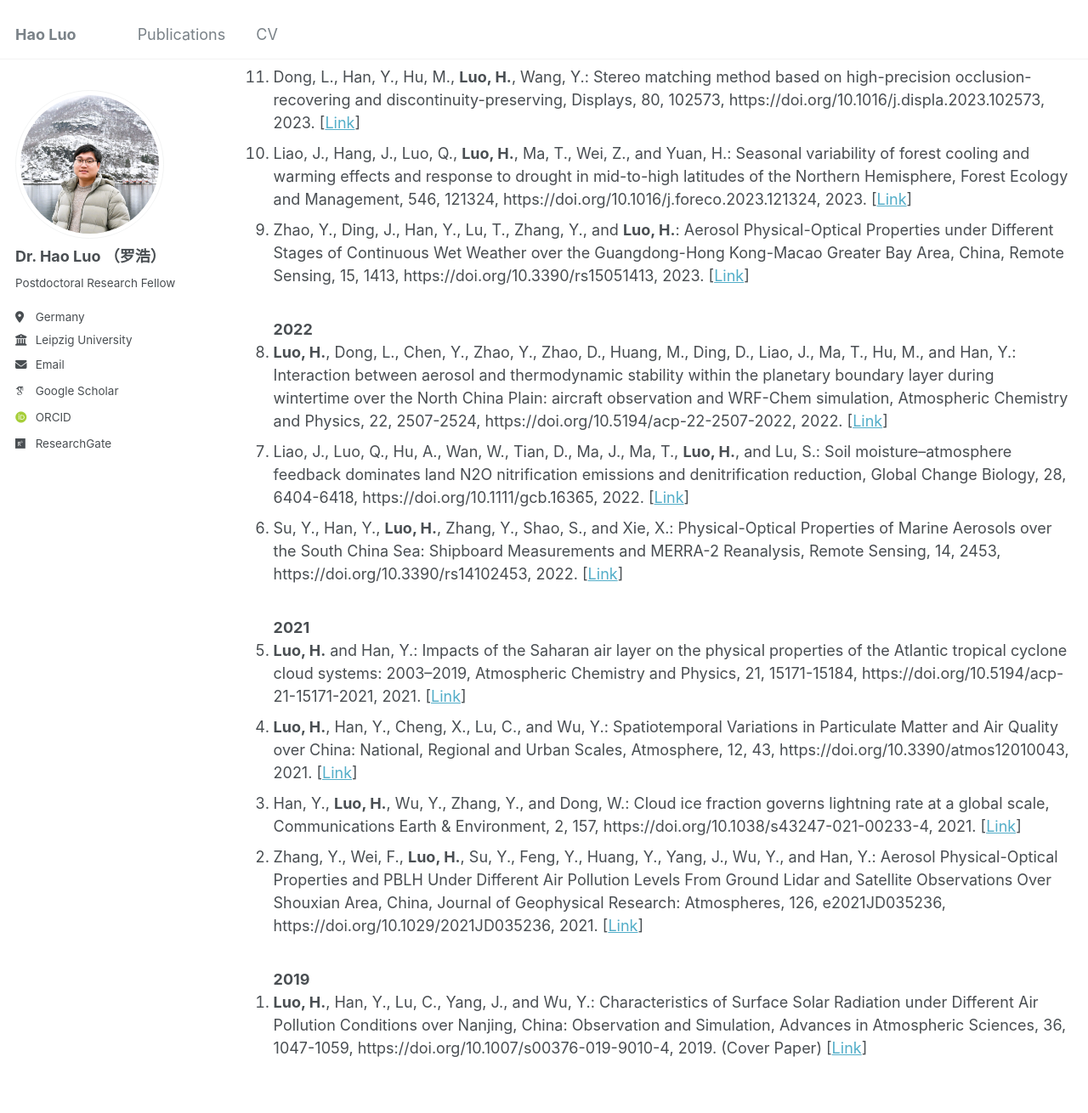
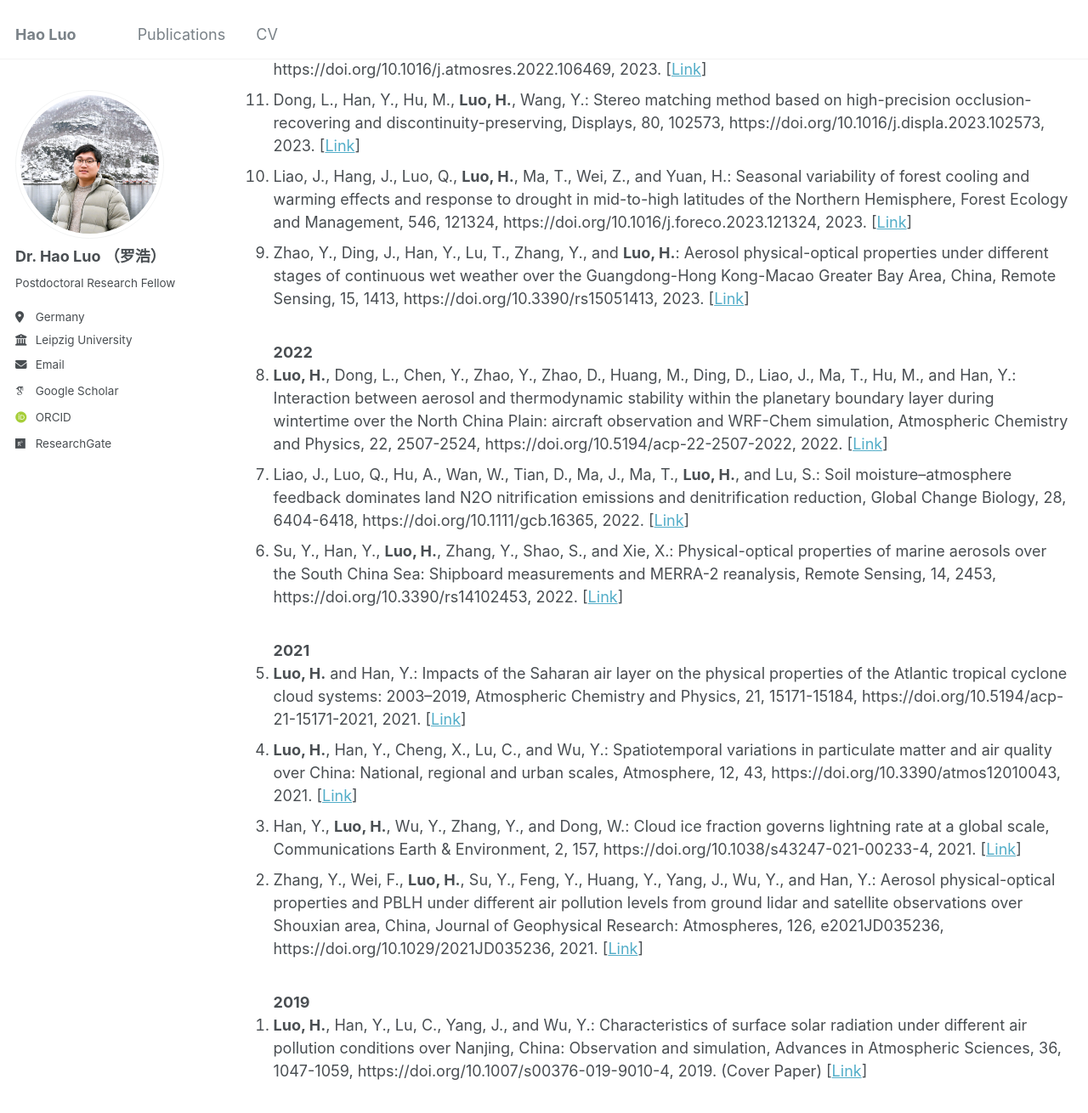
Before and after one commit to haoluo-atmos/haoluo-atmos.github.io, a Jekyll site: the page built from _pages/publications.html, in a window 1280 px wide and 1400 px high, scrolled down 989 px. Shown: the top 1310 px of the window at 85% size. Built offline with Jekyll 4.4.1, drawn with Linux system fonts in a browser that asks for light colours; some web fonts are replaced; some of the changed text lies outside the part shown.

```diff
--- a/_pages/publications.html
+++ b/_pages/publications.html
@@ -48,7 +48,7 @@ author_profile: true
 <li>Liao, J., Hang, J., Luo, Q., <strong>Luo, H.</strong>, Ma, T., Wei, Z., and Yuan, H.: Seasonal variability of forest cooling and warming effects and response to drought in mid-to-high latitudes of the Northern Hemisphere, Forest Ecology and Management, 546, 121324, https://doi.org/10.1016/j.foreco.2023.121324, 2023.
  [<a href="https://doi.org/10.1016/j.foreco.2023.121324" target="_blank" rel="noopener noreferrer">Link</a>]</li>
 
-<li>Zhao, Y., Ding, J., Han, Y., Lu, T., Zhang, Y., and <strong>Luo, H.</strong>: Aerosol Physical-Optical Properties under Different Stages of Continuous Wet Weather over the Guangdong-Hong Kong-Macao Greater Bay Area, China, Remote Sensing, 15, 1413, https://doi.org/10.3390/rs15051413, 2023.
+<li>Zhao, Y., Ding, J., Han, Y., Lu, T., Zhang, Y., and <strong>Luo, H.</strong>: Aerosol physical-optical properties under different stages of continuous wet weather over the Guangdong-Hong Kong-Macao Greater Bay Area, China, Remote Sensing, 15, 1413, https://doi.org/10.3390/rs15051413, 2023.
  [<a href="https://doi.org/10.3390/rs15051413" target="_blank" rel="noopener noreferrer">Link</a>]</li>
 
 <br>
@@ -60,7 +60,7 @@ author_profile: true
 <li>Liao, J., Luo, Q., Hu, A., Wan, W., Tian, D., Ma, J., Ma, T., <strong>Luo, H.</strong>, and Lu, S.: Soil moisture–atmosphere feedback dominates land N2O nitrification emissions and denitrification reduction, Global Change Biology, 28, 6404-6418, https://doi.org/10.1111/gcb.16365, 2022.
  [<a href="https://doi.org/10.1111/gcb.16365" target="_blank" rel="noopener noreferrer">Link</a>]</li>
 
-<li>Su, Y., Han, Y., <strong>Luo, H.</strong>, Zhang, Y., Shao, S., and Xie, X.: Physical-Optical Properties of Marine Aerosols over the South China Sea: Shipboard Measurements and MERRA-2 Reanalysis, Remote Sensing, 14, 2453, https://doi.org/10.3390/rs14102453, 2022.
+<li>Su, Y., Han, Y., <strong>Luo, H.</strong>, Zhang, Y., Shao, S., and Xie, X.: Physical-optical properties of marine aerosols over the South China Sea: Shipboard measurements and MERRA-2 reanalysis, Remote Sensing, 14, 2453, https://doi.org/10.3390/rs14102453, 2022.
  [<a href="https://doi.org/10.3390/rs14102453" target="_blank" rel="noopener noreferrer">Link</a>]</li>
 
 <br>
@@ -69,19 +69,19 @@ author_profile: true
 <li><strong>Luo, H.</strong> and Han, Y.: Impacts of the Saharan air layer on the physical properties of the Atlantic tropical cyclone cloud systems: 2003–2019, Atmospheric Chemistry and Physics, 21, 15171-15184, https://doi.org/10.5194/acp-21-15171-2021, 2021.
  [<a href="https://doi.org/10.5194/acp-21-15171-2021" target="_blank" rel="noopener noreferrer">Link</a>]</li>
 
-<li><strong>Luo, H.</strong>, Han, Y., Cheng, X., Lu, C., and Wu, Y.: Spatiotemporal Variations in Particulate Matter and Air Quality over China: National, Regional and Urban Scales, Atmosphere, 12, 43, https://doi.org/10.3390/atmos12010043, 2021.
+<li><strong>Luo, H.</strong>, Han, Y., Cheng, X., Lu, C., and Wu, Y.: Spatiotemporal variations in particulate matter and air quality over China: National, regional and urban scales, Atmosphere, 12, 43, https://doi.org/10.3390/atmos12010043, 2021.
  [<a href="https://doi.org/10.3390/atmos12010043" target="_blank" rel="noopener noreferrer">Link</a>]</li>
 
 <li>Han, Y., <strong>Luo, H.</strong>, Wu, Y., Zhang, Y., and Dong, W.: Cloud ice fraction governs lightning rate at a global scale, Communications Earth & Environment, 2, 157, https://doi.org/10.1038/s43247-021-00233-4, 2021.
  [<a href=" https://doi.org/10.1038/s43247-021-00233-4" target="_blank" rel="noopener noreferrer">Link</a>]</li>
 
-<li>Zhang, Y., Wei, F., <strong>Luo, H.</strong>, Su, Y., Feng, Y., Huang, Y., Yang, J., Wu, Y., and Han, Y.: Aerosol Physical-Optical Properties and PBLH Under Different Air Pollution Levels From Ground Lidar and Satellite Observations Over Shouxian Area, China, Journal of Geophysical Research: Atmospheres, 126, e2021JD035236, https://doi.org/10.1029/2021JD035236, 2021.
+<li>Zhang, Y., Wei, F., <strong>Luo, H.</strong>, Su, Y., Feng, Y., Huang, Y., Yang, J., Wu, Y., and Han, Y.: Aerosol physical-optical properties and PBLH under different air pollution levels from ground lidar and satellite observations over Shouxian area, China, Journal of Geophysical Research: Atmospheres, 126, e2021JD035236, https://doi.org/10.1029/2021JD035236, 2021.
  [<a href="https://doi.org/10.1029/2021JD035236" target="_blank" rel="noopener noreferrer">Link</a>]</li>
 
 <br>
 <strong>2019</strong>
 
-<li><strong>Luo, H.</strong>, Han, Y., Lu, C., Yang, J., and Wu, Y.: Characteristics of Surface Solar Radiation under Different Air Pollution Conditions over Nanjing, China: Observation and Simulation, Advances in Atmospheric Sciences, 36, 1047-1059, https://doi.org/10.1007/s00376-019-9010-4, 2019. (Cover Paper)
+<li><strong>Luo, H.</strong>, Han, Y., Lu, C., Yang, J., and Wu, Y.: Characteristics of surface solar radiation under different air pollution conditions over Nanjing, China: Observation and simulation, Advances in Atmospheric Sciences, 36, 1047-1059, https://doi.org/10.1007/s00376-019-9010-4, 2019. (Cover Paper)
  [<a href="https://doi.org/10.1007/s00376-019-9010-4" target="_blank" rel="noopener noreferrer">Link</a>]</li>
 
 </ol>
```
Also changed, not shown: other parts of _pages/publications.html (+3 -3 lines).
